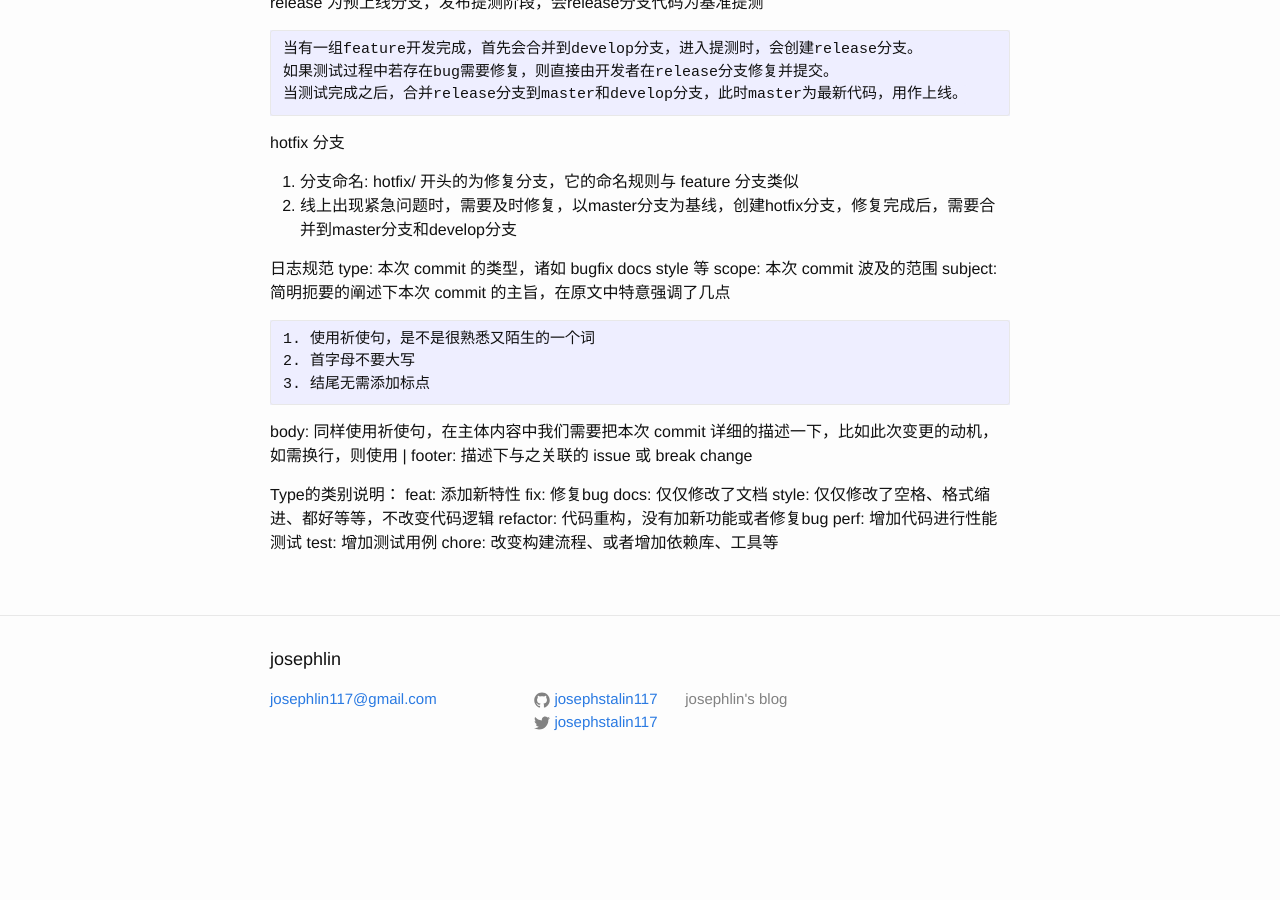
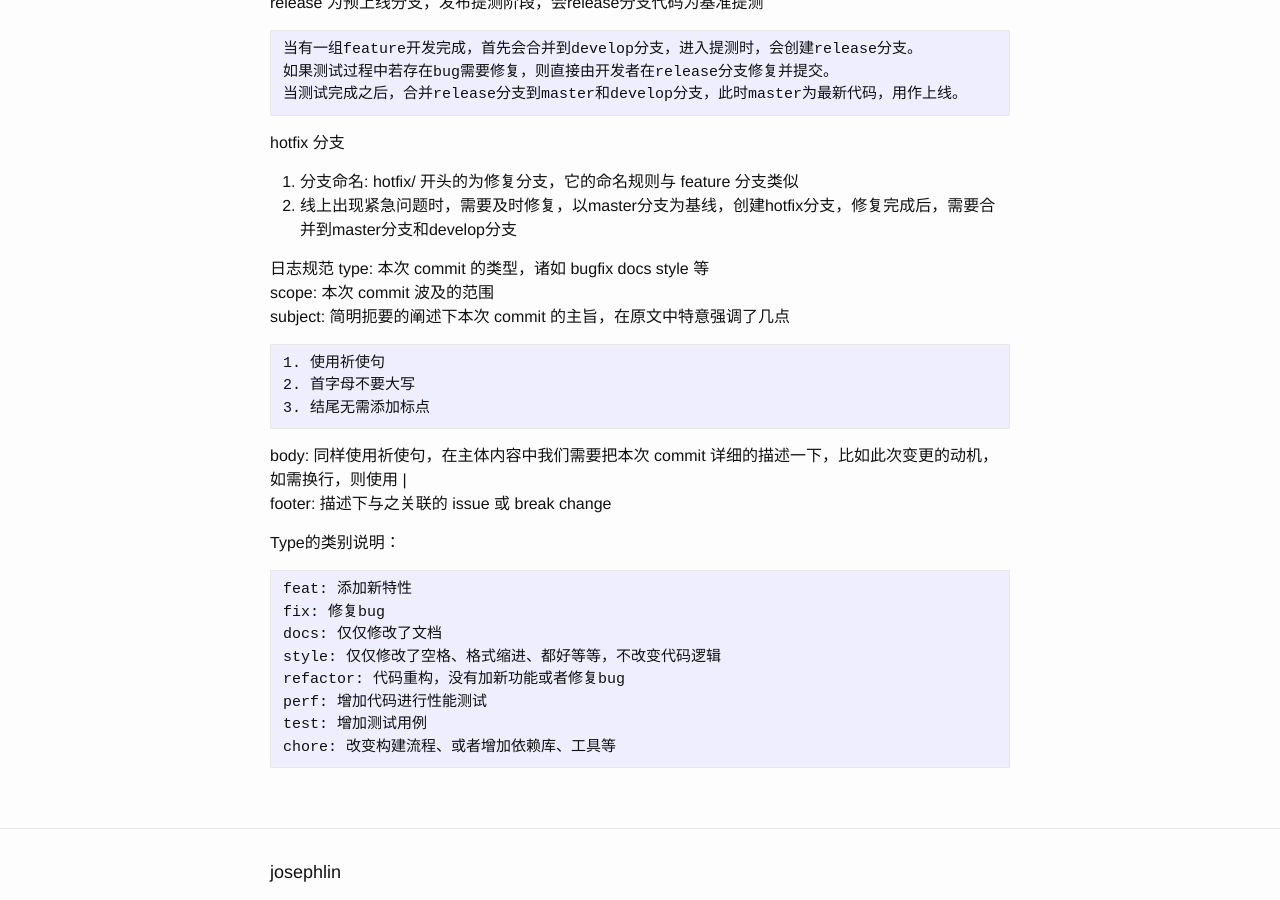
Before and after one commit to josephstalin117/josephstalin117.github.io, a Jekyll site: the page built from _posts/2019-12-11-git-styleguide.markdown, in a window 1280 px wide and 900 px high, scrolled down 554 px. Built offline with Jekyll 4.4.1, drawn with Linux system fonts in a browser that asks for light colours; before the commit the page ends 1347 px from its top, so only the background shows below that.

Commit message:
fix bugs

````diff
--- a/_posts/2019-12-11-git-styleguide.markdown
+++ b/_posts/2019-12-11-git-styleguide.markdown
@@ -39,7 +39,7 @@
 scope: 本次 commit 波及的范围
 subject: 简明扼要的阐述下本次 commit 的主旨，在原文中特意强调了几点
 ```
-1. 使用祈使句，是不是很熟悉又陌生的一个词
+1. 使用祈使句
 2. 首字母不要大写
 3. 结尾无需添加标点
 ```
@@ -47,6 +47,7 @@
 footer: 描述下与之关联的 issue 或 break change
 
 Type的类别说明：
+```
 feat: 添加新特性
 fix: 修复bug
 docs: 仅仅修改了文档
@@ -55,3 +56,4 @@
 perf: 增加代码进行性能测试
 test: 增加测试用例
 chore: 改变构建流程、或者增加依赖库、工具等
+```
````
